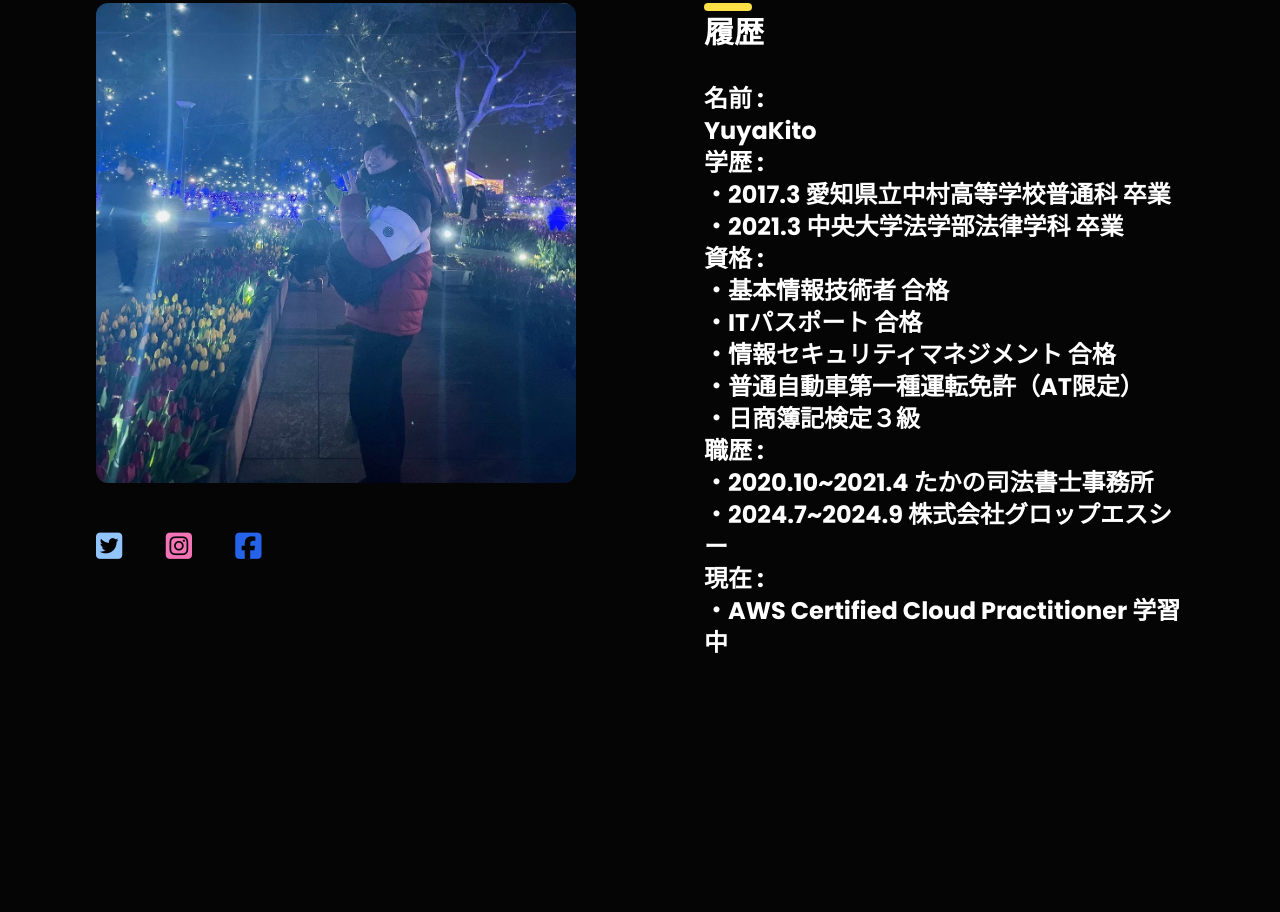
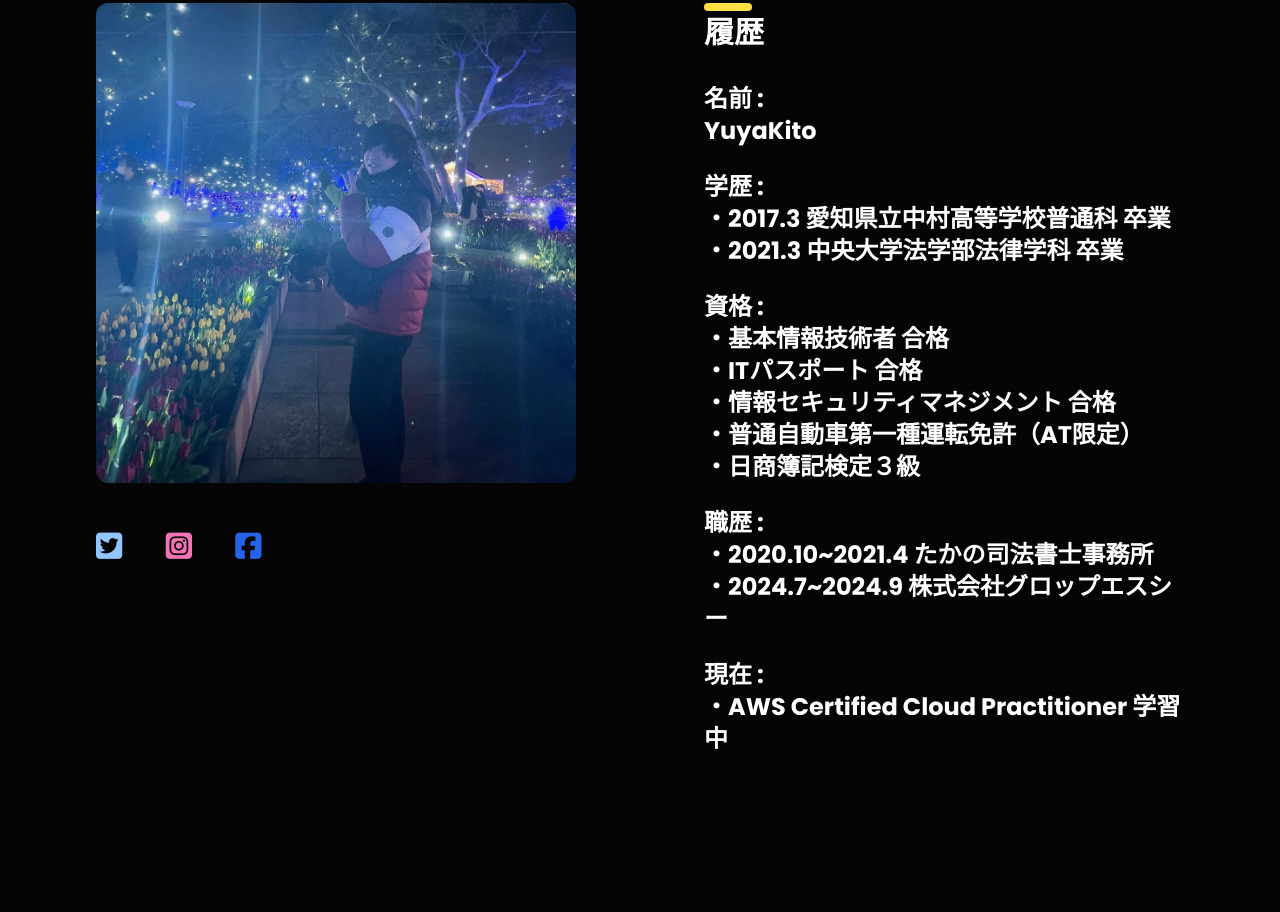
Before and after one commit to yuya526/portfolio_tailwindcss, a website: page index.html in a window 1280 px wide. Shown: the part 1049-1961 px from the top of the page. Drawn offline with Linux system fonts and the light colour scheme.

Commit message:
job hunting ver2

```diff
--- a/index.html
+++ b/index.html
@@ -95,14 +95,14 @@
           <div class="text-left text-2xl font-poppins font-bold">
             <h3 class="tertiary-title mb-8">履歴</h3>
             <!-- 名前 -->
-            <div class="mb-4">
+            <div class="mb-6">
               <ul>
                 <li>名前 : </li>
                 <li>YuyaKito</li>
               </ul>
             </div>
             <!-- 学歴 -->
-            <div class="mb-4">
+            <div class="mb-6">
               <ul>
                 <li>学歴 : </li>
                 <li>・2017.3 愛知県立中村高等学校普通科 卒業</li>
@@ -110,7 +110,7 @@
               </ul>
             </div>
             <!-- 資格 -->
-            <div class="mb-4">
+            <div class="mb-6">
               <ul>
                 <li>資格 : </li>
                 <li>・基本情報技術者 合格</li>
@@ -121,7 +121,7 @@
               </ul>
             </div>
             <!-- 職歴 -->
-            <div class="mb-4">
+            <div class="mb-6">
               <ul>
                 <li>職歴 : </li>
                 <li>・2020.10~2021.4 たかの司法書士事務所</li>
@@ -129,7 +129,7 @@
               </ul>
             </div>
             <!-- 現在 -->
-            <div class="mb-4">
+            <div class="mb-6">
               <ul>
                 <li>現在 : </li>
                 <li>・AWS Certified Cloud Practitioner 学習中 </li>
```
